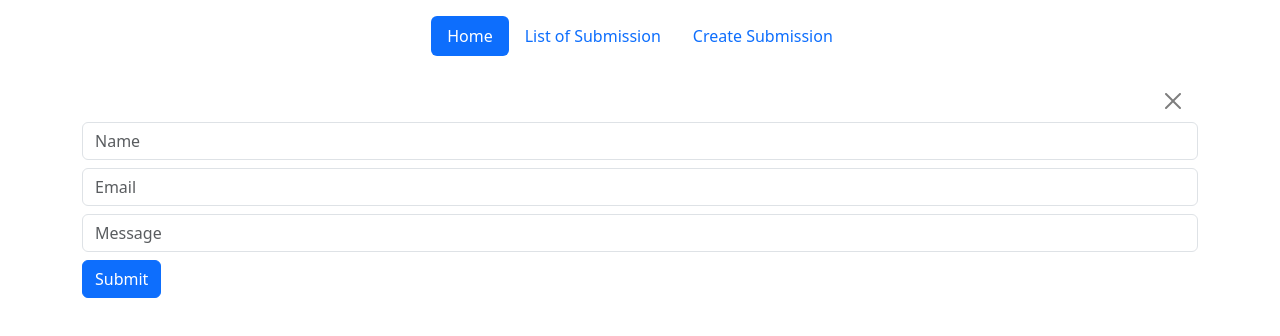
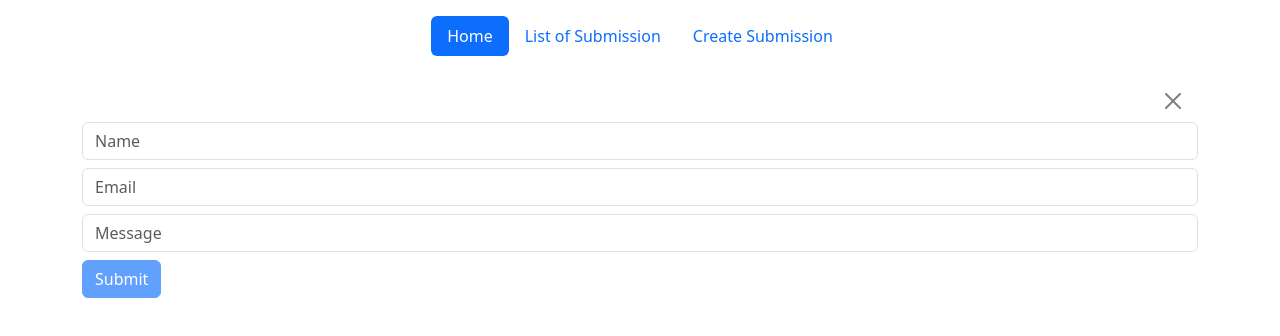
Before and after one commit to ktchmy/sample_frontend, an Angular app: page /submission in a window 1280 px wide. Shown: the top 336 px of the page. Built offline with nearby package versions, Linux system fonts and the light colour scheme.

Commit message:
FEAT:validators

```diff
--- a/src/app/submission/submission.component.html
+++ b/src/app/submission/submission.component.html
@@ -8,6 +8,6 @@
     <input type="text" formControlName="name" class="form-control mb-2" placeholder="Name" />
     <input type="email" formControlName="email" class="form-control mb-2" placeholder="Email" />
     <input type="textarea" formControlName="message" class="form-control mb-2" placeholder="Message" />
-    <button type="submit" class="btn btn-primary">Submit</button>
+    <button type="submit" class="btn btn-primary" [disabled]="!submissionForm.valid">Submit</button>
   </form>
 </div>
--- a/src/app/submission/submission.component.ts
+++ b/src/app/submission/submission.component.ts
@@ -1,5 +1,5 @@
 import { Component } from '@angular/core';
-import { FormGroup,FormControl } from "@angular/forms";
+import {FormGroup, FormControl, Validators} from "@angular/forms";
 import { ReactiveFormsModule } from "@angular/forms";
 import {ListSubmissionService} from "../list-submission.service";
 
@@ -15,9 +15,9 @@ export class SubmissionComponent {
   type = '';
   resMessage ='';
   submissionForm = new FormGroup({
-    name: new FormControl(''),
-    email: new FormControl(''),
-    message: new FormControl(''),
+    name: new FormControl('', Validators.required),
+    email: new FormControl('', [Validators.required, Validators.email]),
+    message: new FormControl('',Validators.required),
     image_url: new FormControl(''),
   });
 
@@ -34,7 +34,6 @@ export class SubmissionComponent {
         this.resMessage = data.message;
       }
     });
-    console.log('Form submitted with data:', this.submissionForm.value);
 
   };
 }
```
